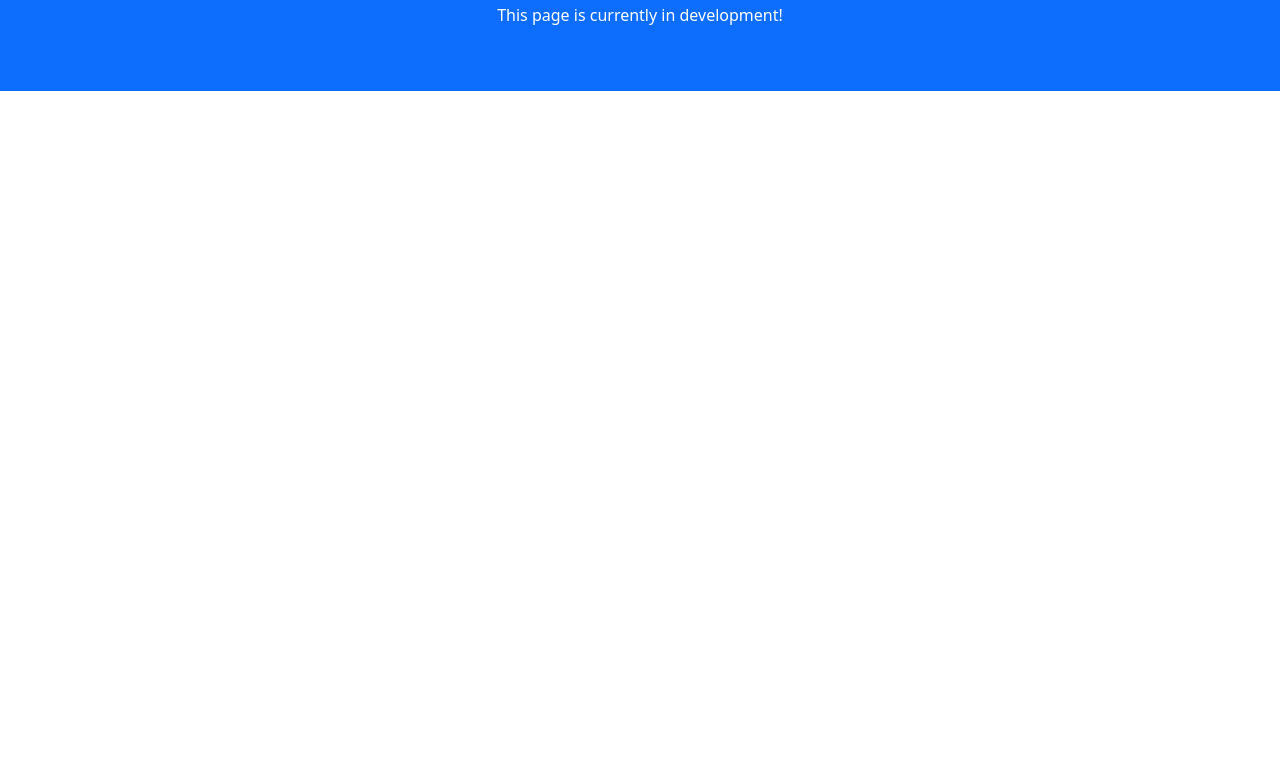
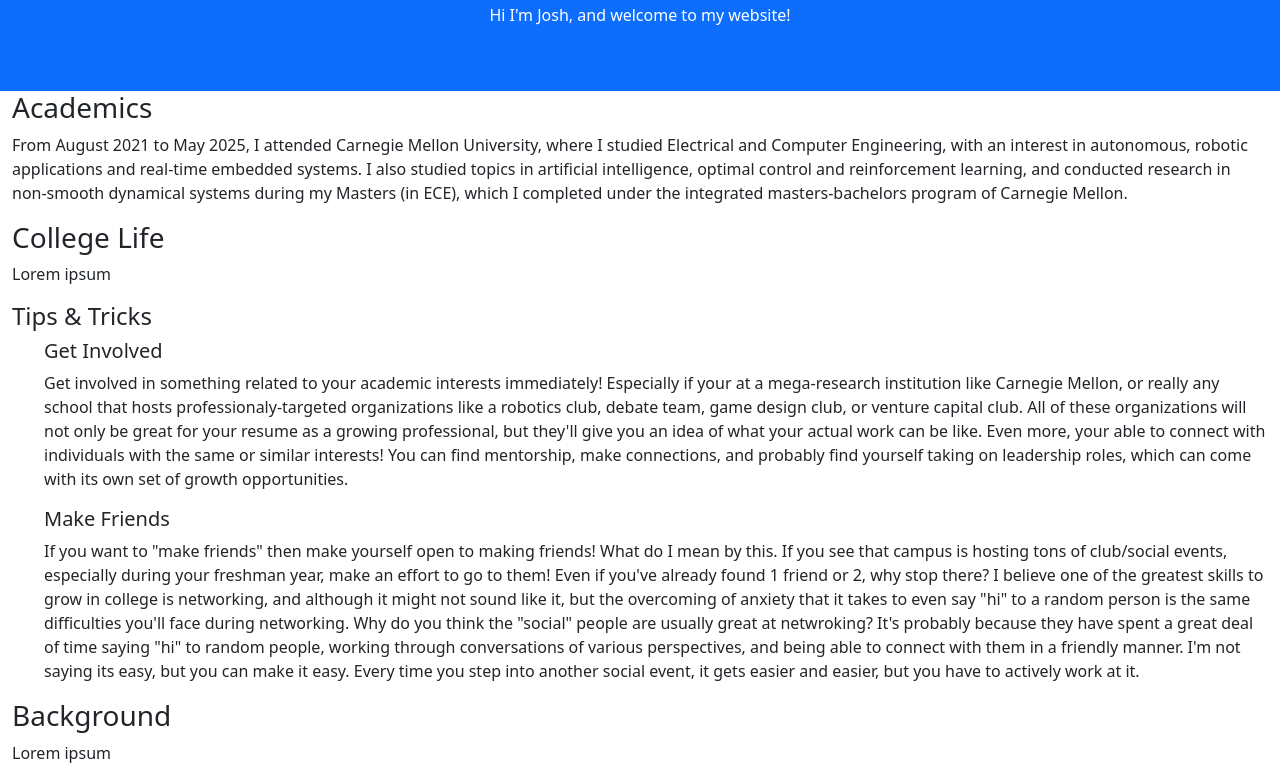
Before and after one commit to joshuaramos1/joshuaramos1.github.io, a plain HTML site: page about.html in a window 1280 px wide. Shown: the part 173-951 px from the top of the page. Before the commit the page ends 800 px from the top, so only its background shows below. Drawn offline with nearby package versions, Linux system fonts and the light colour scheme.

Commit message:
added about

```diff
--- a/about.html
+++ b/about.html
@@ -47,9 +47,87 @@
         </div>
       </div>
     </nav>
+
     <div class="container-fluid p-5 bg-primary text-white text-center">
       <h1>About me</h1>
-      <p>This page is currently in development!</p>
+      <p> Hi I'm Josh, and welcome to my website!</p>
     </div>
+
+    <div class="container-fluid">
+      <h3>Academics</h3>
+      <p>
+        From August 2021 to May 2025, I attended Carnegie Mellon University, where
+        I studied Electrical and Computer Engineering, with an interest in autonomous,
+        robotic applications and real-time embedded systems. I also studied topics
+        in artificial intelligence, optimal control and reinforcement learning, and
+        conducted research in non-smooth dynamical systems during my Masters (in ECE), which
+        I completed under the integrated masters-bachelors program of Carnegie Mellon.
+      </p>
+    </div>
+
+    <div class="container-fluid">
+      <h3>College Life</h3>
+      <p>
+        Lorem ipsum
+      </p>
+
+      <h4>Tips & Tricks</h4>
+      <ul>
+        <div>
+          <h5>Get Involved</h5>
+          <p>
+            Get involved in something related to your academic interests immediately! Especially
+            if your at a mega-research institution like Carnegie Mellon, or really any school that
+            hosts professionaly-targeted organizations like a robotics club, debate team, game design club,
+            or venture capital club. All of these organizations will not only be great for your resume as a
+            growing professional, but they'll give you an idea of what your actual work can be like. Even more,
+            your able to connect with individuals with the same or similar interests! You can find mentorship,
+            make connections, and probably find yourself taking on leadership roles, which can come with its
+            own set of growth opportunities.
+          </p>
+        </div>
+        <div>
+          <h5>Make Friends</h5>
+          <p>
+            If you want to "make friends" then make yourself open to making friends!
+            What do I mean by this. If you see that campus is hosting tons of club/social
+            events, especially during your freshman year, make an effort to go to them!
+            Even if you've already found 1 friend or 2, why stop there? I believe one of
+            the greatest skills to grow in college is networking, and although it might not
+            sound like it, but the overcoming of anxiety that it takes to even say "hi" to a
+            random person is the same difficulties you'll face during networking. Why do you
+            think the "social" people are usually great at netwroking? It's probably because
+            they have spent a great deal of time saying "hi" to random people, working through
+            conversations of various perspectives, and being able to connect with
+            them in a friendly manner. I'm not saying its easy, but you can make it easy.
+            Every time you step into another social event, it gets easier and easier, but you
+            have to actively work at it.
+          </p>
+        </div>
+
+      </ul>
+    </div>
+
+    <div class="container-fluid">
+      <h3>Background</h3>
+      <p>
+        Lorem ipsum
+      </p>
+    </div>
+
+    <div class="container-fluid">
+      <h3>Professional Work</h3>
+      <p>
+        Lorem ipsum
+      </p>
+    </div>
+
+    <div class="container-fluid">
+      <h3>Aspirations</h3>
+      <p>
+        Lorem ipsum
+      </p>
+    </div>
+
   </body>
 <html>
```
